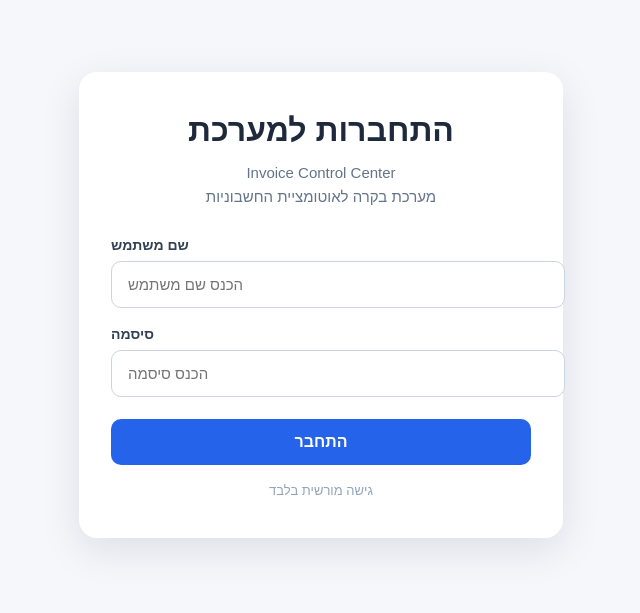
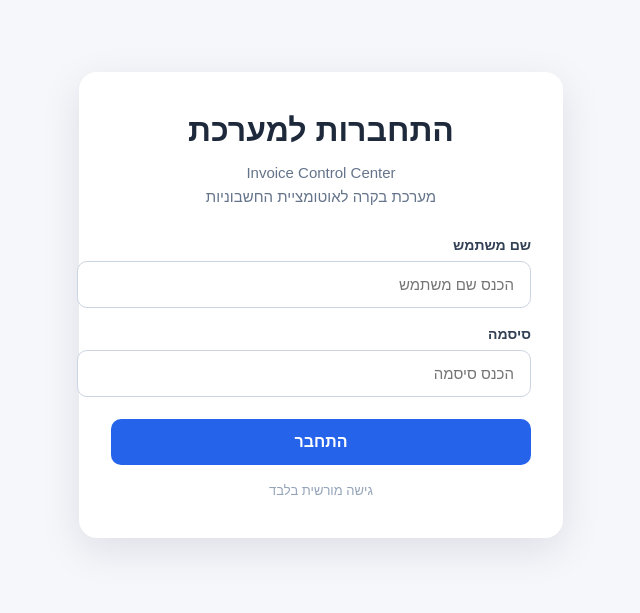
Before and after one commit to miki87879/invoice-control-center, a Next.js app: page /login in a window 1280 px wide. Shown: the part 123-736 px from the top of the page, without its empty margins (319-959 px from the left). Built offline with nearby package versions, Linux system fonts and the light colour scheme.

Commit message:
Update login.js

```diff
--- a/pages/login.js
+++ b/pages/login.js
@@ -6,11 +6,12 @@ export default function LoginPage() {
 
   function handleLogin(e) {
     e.preventDefault();
-    alert("בשלב הבא נחבר את זה להתחברות אמיתית");
+    alert("בשלב הבא נחבר התחברות אמיתית");
   }
 
   return (
     <div
+      dir="rtl"
       style={{
         minHeight: "100vh",
         background: "#f5f7fb",
@@ -18,7 +19,7 @@ export default function LoginPage() {
         alignItems: "center",
         justifyContent: "center",
         fontFamily: "Arial, sans-serif",
-        padding: "20px",
+        padding: "20px"
       }}
     >
       <div
@@ -28,7 +29,7 @@ export default function LoginPage() {
           background: "#ffffff",
           borderRadius: "18px",
           boxShadow: "0 12px 40px rgba(15, 23, 42, 0.10)",
-          padding: "40px 32px",
+          padding: "40px 32px"
         }}
       >
         <div style={{ textAlign: "center", marginBottom: "28px" }}>
@@ -36,7 +37,7 @@ export default function LoginPage() {
             style={{
               margin: 0,
               fontSize: "32px",
-              color: "#1e293b",
+              color: "#1e293b"
             }}
           >
             התחברות למערכת
@@ -47,7 +48,7 @@ export default function LoginPage() {
               marginTop: "12px",
               color: "#64748b",
               fontSize: "15px",
-              lineHeight: "1.6",
+              lineHeight: "1.6"
             }}
           >
             Invoice Control Center
@@ -57,14 +58,14 @@ export default function LoginPage() {
         </div>
 
         <form onSubmit={handleLogin}>
-          <div style={{ marginBottom: "18px" }}>
+          <div style={{ marginBottom: "18px", textAlign: "right" }}>
             <label
               style={{
                 display: "block",
                 marginBottom: "8px",
                 color: "#334155",
                 fontWeight: "bold",
-                fontSize: "14px",
+                fontSize: "14px"
               }}
             >
               שם משתמש
@@ -82,19 +83,19 @@ export default function LoginPage() {
                 border: "1px solid #cbd5e1",
                 fontSize: "15px",
                 outline: "none",
-                background: "#ffffff",
+                textAlign: "right"
               }}
             />
           </div>
 
-          <div style={{ marginBottom: "22px" }}>
+          <div style={{ marginBottom: "22px", textAlign: "right" }}>
             <label
               style={{
                 display: "block",
                 marginBottom: "8px",
                 color: "#334155",
                 fontWeight: "bold",
-                fontSize: "14px",
+                fontSize: "14px"
               }}
             >
               סיסמה
@@ -112,7 +113,7 @@ export default function LoginPage() {
                 border: "1px solid #cbd5e1",
                 fontSize: "15px",
                 outline: "none",
-                background: "#ffffff",
+                textAlign: "right"
               }}
             />
           </div>
@@ -128,7 +129,7 @@ export default function LoginPage() {
               color: "#ffffff",
               fontSize: "16px",
               fontWeight: "bold",
-              cursor: "pointer",
+              cursor: "pointer"
             }}
           >
             התחבר
@@ -140,7 +141,7 @@ export default function LoginPage() {
             marginTop: "18px",
             textAlign: "center",
             color: "#94a3b8",
-            fontSize: "13px",
+            fontSize: "13px"
           }}
         >
           גישה מורשית בלבד
```
